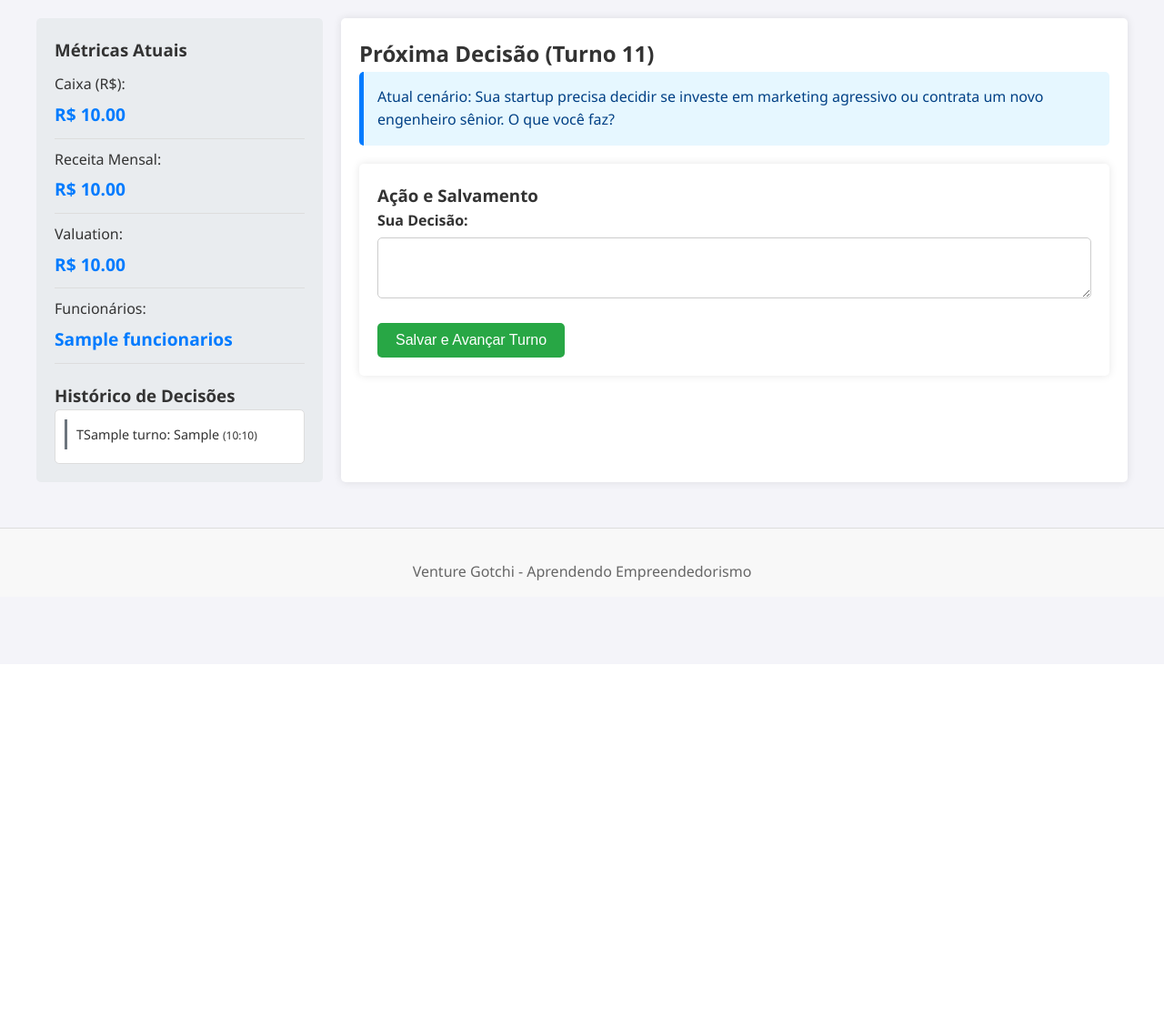
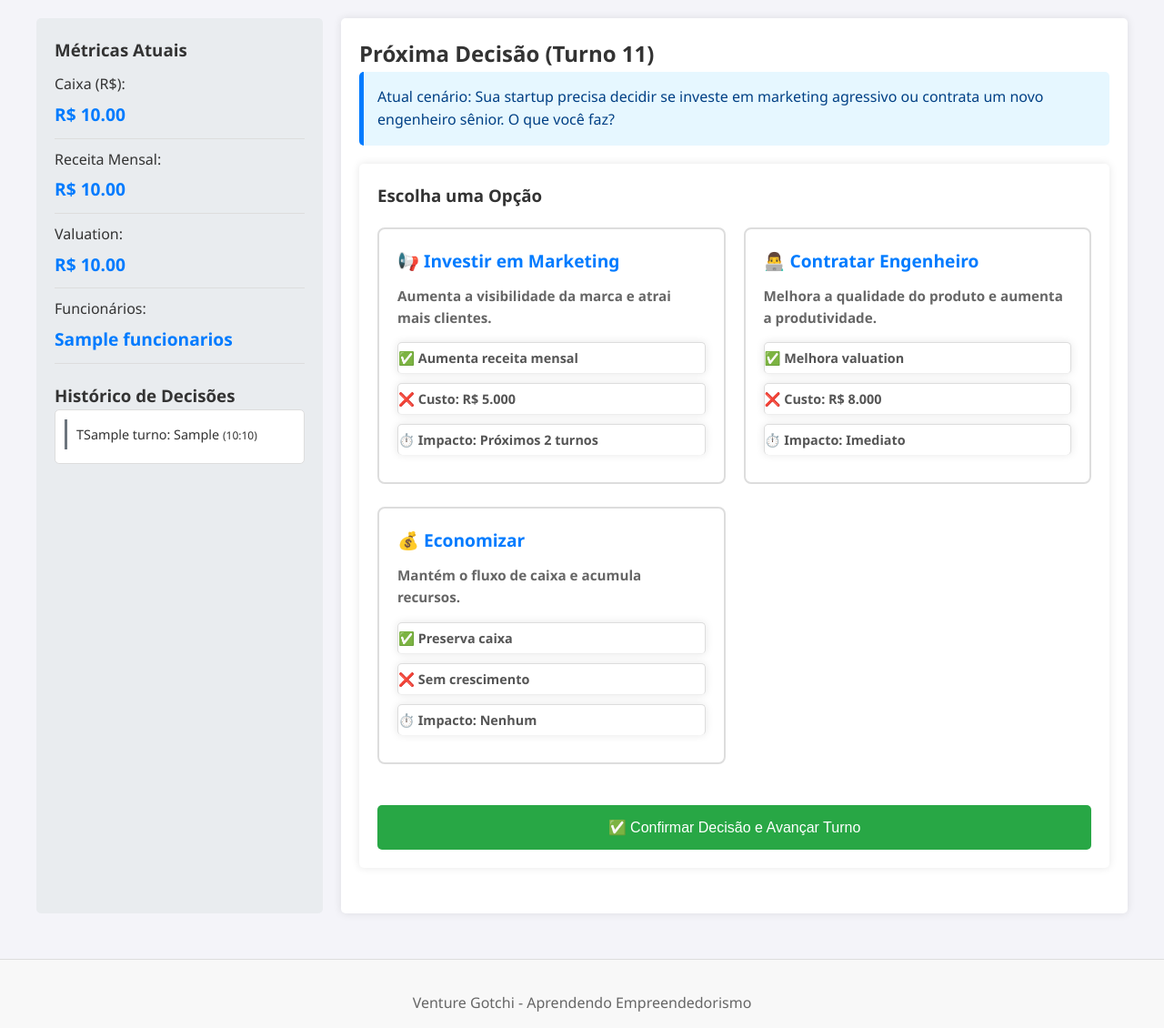
Before and after one commit to thiagopecli/venture_gotchi, a Django app: template templates/jogo.html in a window 1280 px wide. Shown: the part 70-1200 px from the top of the page at 91% size. Before the commit the page ends 708 px from the top, so only its background shows below. Run offline with Django 5.2, Linux system fonts and the light colour scheme; the template is opened without the code that fills it: most values are stand-ins (such as "Sample title", 1, 10 or a date in 2020).

Commit message:
feat/pagina cadastro usuario, alteração valor do caixa, opçoes investiver em marketing e engenheiro

```diff
--- a/core/urls.py
+++ b/core/urls.py
@@ -6,6 +6,7 @@ urlpatterns = [
 
     path('login/', LoginView.as_view(template_name='login.html'), name='login'),
     path('logout/', LogoutView.as_view(), name='logout'),
+    path('registro/', views.registro, name='registro'),
     path('', views.dashboard, name='dashboard'),
     path('nova/', views.nova_partida, name='nova_partida'),
     path('salvar/<int:partida_id>/', views.salvar_jogo, name='salvar_jogo'),
--- a/static/css/style.css
+++ b/static/css/style.css
@@ -454,3 +454,81 @@ footer {
     color: var(--danger-color);
     text-decoration: underline;
 }
+
+/* ===== ESTILOS PARA OPÇÕES DE DECISÃO ===== */
+.decision-options {
+    display: grid;
+    grid-template-columns: repeat(auto-fit, minmax(300px, 1fr));
+    gap: 20px;
+    margin: 20px 0;
+}
+
+.decision-option {
+    display: block;
+    cursor: pointer;
+}
+
+.decision-option input[type="radio"] {
+    display: none;
+}
+
+.decision-option input[type="radio"]:checked + .option-card {
+    border: 3px solid var(--success-color);
+    background-color: #f0f8f5;
+    box-shadow: 0 0 15px rgba(40, 167, 69, 0.3);
+    transform: scale(1.02);
+}
+
+.option-card {
+    padding: 20px;
+    border: 2px solid var(--border-color);
+    border-radius: 8px;
+    background-color: #fff;
+    transition: all 0.3s ease;
+    cursor: pointer;
+    height: 100%;
+    display: flex;
+    flex-direction: column;
+}
+
+.option-card:hover {
+    border-color: var(--primary-color);
+    box-shadow: var(--shadow);
+    transform: translateY(-5px);
+}
+
+.option-card h4 {
+    margin-bottom: 10px;
+    color: var(--primary-color);
+    font-size: 1.2em;
+}
+
+.option-card p {
+    margin-bottom: 15px;
+    color: #666;
+    font-size: 0.95em;
+}
+
+.option-card ul {
+    list-style: none;
+    margin: 0;
+    padding: 0;
+    flex-grow: 1;
+}
+
+.option-card li {
+    padding: 5px 0;
+    border-bottom: 1px solid #eee;
+    font-size: 0.9em;
+    color: #555;
+}
+
+.option-card li:last-child {
+    border-bottom: none;
+}
+
+@media (max-width: 768px) {
+    .decision-options {
+        grid-template-columns: 1fr;
+    }
+}
--- a/templates/jogo.html
+++ b/templates/jogo.html
@@ -66,17 +66,52 @@
             <form method="post" action="{% url 'salvar_jogo' partida.id %}" class="mt-20">
                 {% csrf_token %}
 
-                <h3>Ação e Salvamento</h3>
+                <h3>Escolha uma Opção</h3>
 
-                <p>
-                    <label for="decisao">Sua Decisão:</label>
-                    <textarea id="decisao" name="decisao" rows="3" required
-                              style="width: 100%; padding: 10px; border: 1px solid #ccc;"></textarea>
-                </p>
+                <div class="decision-options">
+                    <label class="decision-option">
+                        <input type="radio" name="decisao" value="Investir em Marketing Agressivo" required>
+                        <div class="option-card">
+                            <h4>📢 Investir em Marketing</h4>
+                            <p>Aumenta a visibilidade da marca e atrai mais clientes.</p>
+                            <ul>
+                                <li>✅ Aumenta receita mensal</li>
+                                <li>❌ Custo: R$ 5.000</li>
+                                <li>⏱️ Impacto: Próximos 2 turnos</li>
+                            </ul>
+                        </div>
+                    </label>
+
+                    <label class="decision-option">
+                        <input type="radio" name="decisao" value="Contratar Engenheiro Sênior" required>
+                        <div class="option-card">
+                            <h4>👨‍💻 Contratar Engenheiro</h4>
+                            <p>Melhora a qualidade do produto e aumenta a produtividade.</p>
+                            <ul>
+                                <li>✅ Melhora valuation</li>
+                                <li>❌ Custo: R$ 8.000</li>
+                                <li>⏱️ Impacto: Imediato</li>
+                            </ul>
+                        </div>
+                    </label>
+
+                    <label class="decision-option">
+                        <input type="radio" name="decisao" value="Não fazer nada (Economizar)" required>
+                        <div class="option-card">
+                            <h4>💰 Economizar</h4>
+                            <p>Mantém o fluxo de caixa e acumula recursos.</p>
+                            <ul>
+                                <li>✅ Preserva caixa</li>
+                                <li>❌ Sem crescimento</li>
+                                <li>⏱️ Impacto: Nenhum</li>
+                            </ul>
+                        </div>
+                    </label>
+                </div>
 
                 <input type="hidden" name="saldo_atual" value="{{ estado_startup.saldo_caixa }}">
-                <button type="submit" class="btn btn-success">
-                    Salvar e Avançar Turno
+                <button type="submit" class="btn btn-success" style="width: 100%; margin-top: 20px; padding: 15px; font-size: 16px;">
+                    ✅ Confirmar Decisão e Avançar Turno
                 </button>
             </form>
 
--- a/templates/login.html
+++ b/templates/login.html
@@ -12,5 +12,5 @@
     <button type="submit">Entrar</button>
 </form>
 
-<p><a href="{% url 'nova_partida' %}">Não tem uma conta? Cadastre-se aqui</a></p>
+<p>Não tem uma conta? <a href="{% url 'registro' %}">Cadastre-se aqui</a></p>
 {% endblock %}
```
Also changed, not shown: core/views.py (+101 -16 lines), templates/registro.html (added, +47 -0 lines).
